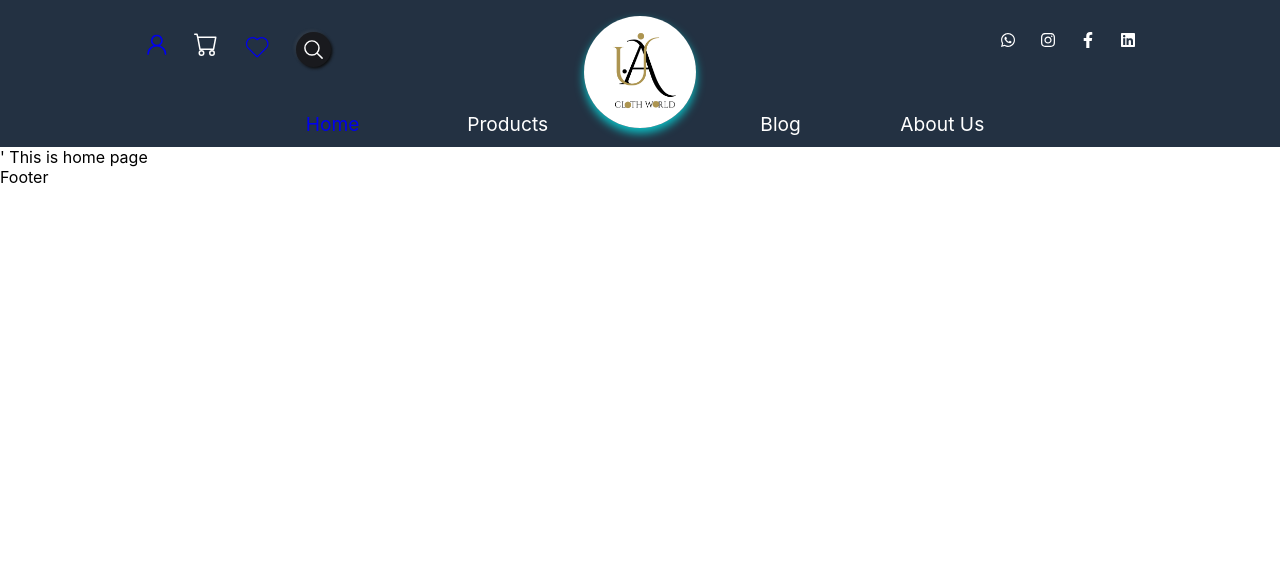
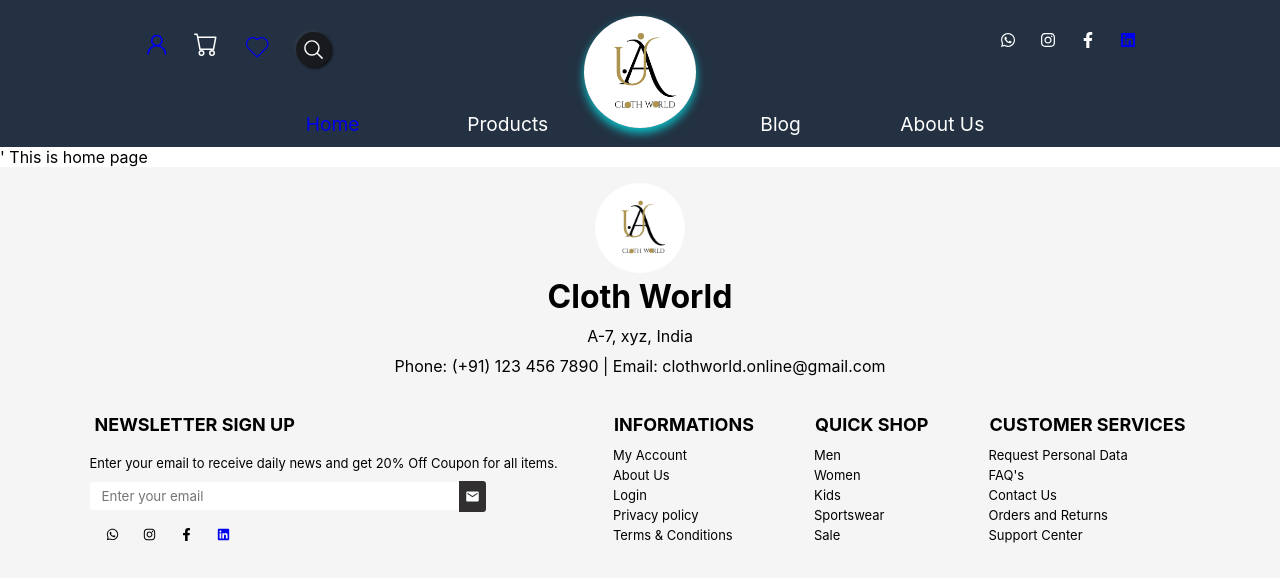
Before and after one commit to Aadarsh-Raj/e-commerce-frontend, a React (Create React App) app: page / in a window 1280 px wide. Shown: the top 582 px of the page. Built offline with nearby package versions, Linux system fonts and the light colour scheme.

Commit message:
added footer and changed file paths for footer and header css

```diff
--- a/src/App.js
+++ b/src/App.js
@@ -6,7 +6,7 @@ import UserProfile from "./Components/UserProfile";
 import WishlistContainer from "./Components/WishlistContainer";
 import Home from "./Components/Home";
 import Header from "./Components/Header/Header"
-import Footer from "./Components/Footer/Footer"
+import Footer from "./Components/Footer"
 function App() {
   return (
     <>
--- /dev/null
+++ b/src/Components/Footer.jsx
@@ -0,0 +1,67 @@
+import React from "react";
+import "./Styles/footer.css";
+import { MdEmail } from "react-icons/md";
+import sitelogo from "./../Assets/S.png";
+import SocialMediaContainer from "./SocialMediaContainer";
+const Footer = () => {
+  return (
+    <>
+      <footer className="footer">
+        <div className="footer-first">
+          <div className="footer-logo">
+            <img src={sitelogo} alt="" />
+          </div>
+          <h1>Cloth World</h1>
+          <p>A-7, xyz, India</p>
+          <p>Phone: (+91) 123 456 7890 | Email: clothworld.online@gmail.com</p>
+        </div>
+        <div className="footer-second" style={{ display: "flex" }}>
+          <div className="footer-second-1">
+            <h4>NEWSLETTER SIGN UP</h4>
+            <p>
+              Enter your email to receive daily news and get 20% Off Coupon for
+              all items.
+            </p>
+            <div className="input-b">
+              <input
+                className="input-box"
+                type="email"
+                placeholder="Enter your email "
+              />
+              <button className="send_button">
+                <MdEmail />
+              </button>
+            </div>
+            <div> <SocialMediaContainer /> </div>
+          </div>
+          <div className="footer-second-1">
+            <h4>INFORMATIONS</h4>
+            <li>My Account</li>
+            <li>About Us</li>
+            <li>Login</li>
+            <li>Privacy policy</li>
+            <li>Terms & Conditions</li>
+          </div>
+          <div className="footer-second-1">
+            <h4>QUICK SHOP</h4>
+            <li>Men</li>
+            <li>Women</li>
+            <li>Kids</li>
+            <li>Sportswear</li>
+            <li>Sale</li>
+          </div>
+          <div className="footer-second-1">
+            <h4>CUSTOMER SERVICES</h4>
+            <li>Request Personal Data</li>
+            <li>FAQ's</li>
+            <li>Contact Us</li>
+            <li>Orders and Returns</li>
+            <li>Support Center</li>
+          </div>
+        </div>
+      </footer>
+    </>
+  );
+};
+
+export default Footer;
--- a/src/Components/Footer/Footer.jsx
+++ /dev/null
@@ -1,7 +0,0 @@
-import React from "react";
-
-const Footer = () => {
-  return <div>Footer</div>;
-};
-
-export default Footer;
--- a/src/Components/Header/Header.jsx
+++ b/src/Components/Header/Header.jsx
@@ -1,12 +1,8 @@
-import "./Header.css";
+import "../Styles/Header.css";
 import { GoPerson } from "react-icons/go";
 import { BsCart } from "react-icons/bs";
 import { CiHeart } from "react-icons/ci";
 // import { CiSearch } from "react-icons/ci";
-import { FaWhatsapp } from "react-icons/fa";
-import { FaInstagram } from "react-icons/fa";
-import { FaFacebookF } from "react-icons/fa";
-import { FaLinkedin } from "react-icons/fa6";
 import { useState } from "react";
 // import { RxHamburgerMenu } from "react-icons/rx";
 import { CiHome } from "react-icons/ci";
@@ -14,6 +10,7 @@ import { GiClothes } from "react-icons/gi";
 import { FaBlogger } from "react-icons/fa";
 import { CiCircleInfo } from "react-icons/ci";
 import { Link } from "react-router-dom";
+import SocialMediaContainer from "../SocialMediaContainer";
 
 const Header = () => {
   const [activeNavItem, setActiveNavItem] = useState("Home");
@@ -150,25 +147,8 @@ const Header = () => {
         {/* <div className="hamberMenu">
           <RxHamburgerMenu size={"1.9rem"} />
         </div> */}
+        <SocialMediaContainer />
 
-        <div className="socoalMedia">
-          <div className="tooltip">
-            <FaWhatsapp />
-            <span className="tooltiptext">WhatsApp</span>
-          </div>
-          <div className="tooltip">
-            <FaInstagram />
-            <span className="tooltiptext">Instagram</span>
-          </div>
-          <div className="tooltip">
-            <FaFacebookF />
-            <span className="tooltiptext">Facebook</span>
-          </div>
-          <div className="tooltip">
-            <FaLinkedin />
-            <span className="tooltiptext">Linkedin</span>
-          </div>
-        </div>
       </div>
 
       <div className="navBottom">
--- /dev/null
+++ b/src/Components/SocialMediaContainer.jsx
@@ -0,0 +1,36 @@
+import React from "react";
+import "./Styles/Header.css";
+import { FaWhatsapp } from "react-icons/fa";
+import { FaInstagram } from "react-icons/fa";
+import { FaFacebookF } from "react-icons/fa";
+import { FaLinkedin } from "react-icons/fa6";
+import { Link } from "react-router-dom";
+
+const SocialMediaContainer = () => {
+  return (
+    <>
+      <div className="socoalMedia">
+        <div className="tooltip">
+          <FaWhatsapp />
+          <span className="tooltiptext">WhatsApp</span>
+        </div>
+        <div className="tooltip">
+          <FaInstagram />
+          <span className="tooltiptext">Instagram</span>
+        </div>
+        <div className="tooltip">
+          <FaFacebookF />
+          <span className="tooltiptext">Facebook</span>
+        </div>
+        <div className="tooltip">
+          <Link to="https://www.linkedin.com/in/ugam-raj-seervi-85a00455/">
+            <FaLinkedin />
+            <span className="tooltiptext">Linkedln</span>{" "}
+          </Link>
+        </div>
+      </div>
+    </>
+  );
+};
+
+export default SocialMediaContainer;
--- /dev/null
+++ b/src/Components/Styles/footer.css
@@ -0,0 +1,116 @@
+.footer {
+  background-color: rgb(245, 245, 245);
+  padding: 1rem 0;
+}
+
+.footer-first {
+  text-align: center;
+}
+.footer-logo img{
+  border-radius: 50%;
+  width: 7%;
+}
+
+.footer-second {
+  display: flex;
+  justify-content: space-between;
+  font-size: 0.8125rem;
+  padding: 1% 5%;
+  word-wrap: break-word;
+  flex-wrap: wrap;
+}
+.footer-second div {
+  flex-basis: 4%;
+}
+.footer-first p {
+  margin: 10px 0;
+}
+
+.footer-second-1 {
+  margin: auto;
+  padding: 0.3125rem;
+  justify-content: space-between;
+}
+
+.footer-second-1 h4 {
+  font-size: large;
+  margin: 0.625rem 0.3125rem;
+}
+.footer-second-1 p{
+padding: 0.6rem 0;
+}
+.footer-second-1 .socoalMedia{
+  display: flex;
+
+}
+.input-b {
+  width: 100%;
+  display: flex;
+  border-radius: 1.25rem;
+  align-items: center;
+}
+
+.input-box {
+  width: 80%;
+  padding: 0.375rem 0.75rem;
+  border-radius: 0.2rem;
+  outline: none;
+  border: none;
+}
+.send_button {
+  border: none;
+  border-radius: 0 0.2rem 0.2rem 0;
+  color: white;
+  display: flex;
+  align-items: center;
+  gap: 0.125rem;
+  background-color: rgb(49, 47, 47);
+  padding: 0.5rem 0.35rem;
+  margin-left: -0.3rem;
+  font-size: 15px;
+  cursor: pointer;
+}
+
+.footer-second-1 li {
+  list-style: none;
+  padding: 2px 4px;
+}
+@media screen and (max-width:950px) {
+  .footer-second>div:first-child{
+    flex-basis: 95%;
+  }
+  .input-box{
+    width: 60%;
+  }
+  .footer-second-1 .socoalMedia{
+    margin-left: 2.5rem;
+  }
+}
+@media screen and (max-width:600px) {
+  .footer-first h1{
+    font-size: 1.8rem;
+  }
+  .footer-logo img{
+    width: 15%;
+  }
+  .footer-first p{
+    white-space: initial;
+    word-wrap: break-word;
+    width: 68%;
+    margin: auto;
+    letter-spacing: 1px;
+  }
+  .footer-second{
+    justify-content: flex-start;
+  }
+  .footer-second div{
+    flex-basis: 95%;
+  }
+  .footer-second-1 p{
+    white-space: initial;
+    word-wrap: break-word;
+  }
+  .input-box{
+    width: 100%;
+  }
+}
```
Also changed, not shown: src/Assets/S.png (added), src/Components/Styles/Header.css (renamed from src/Components/Header/Header.css).
